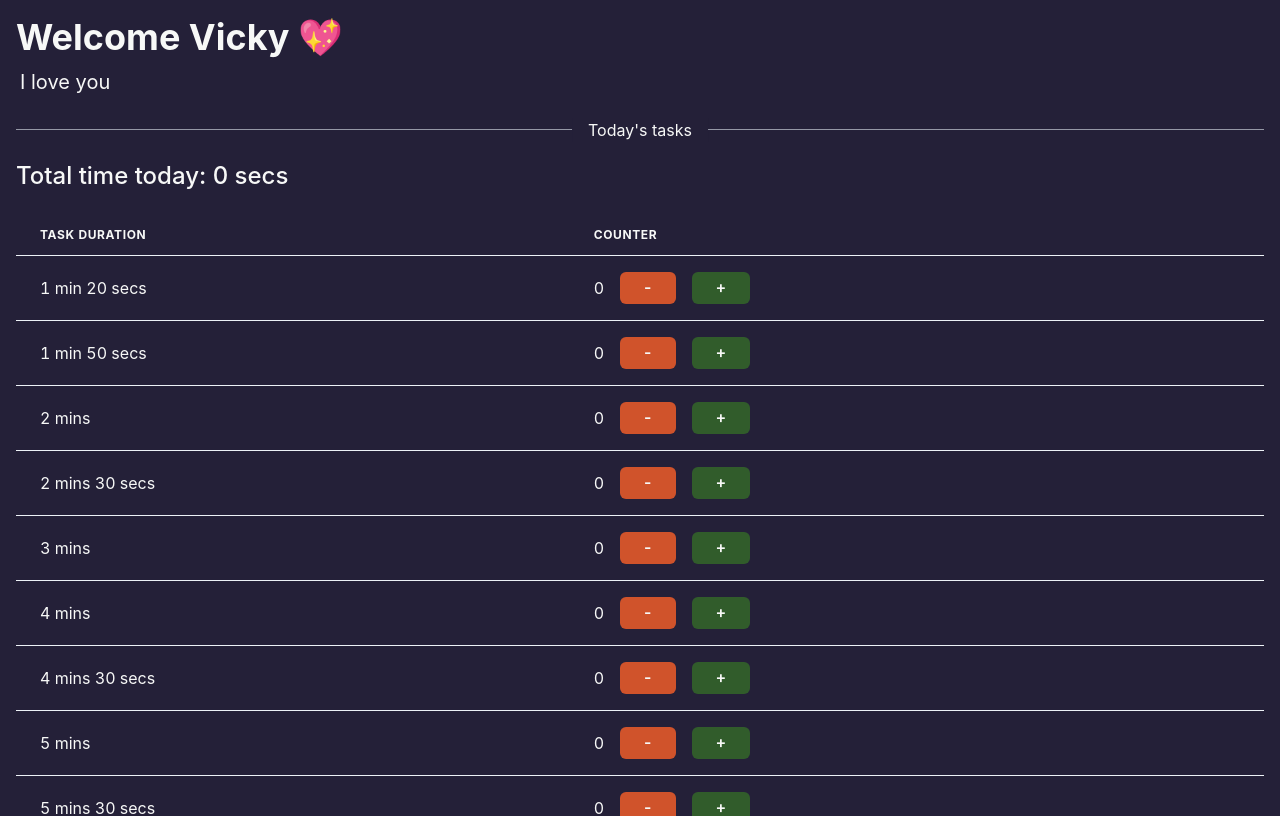
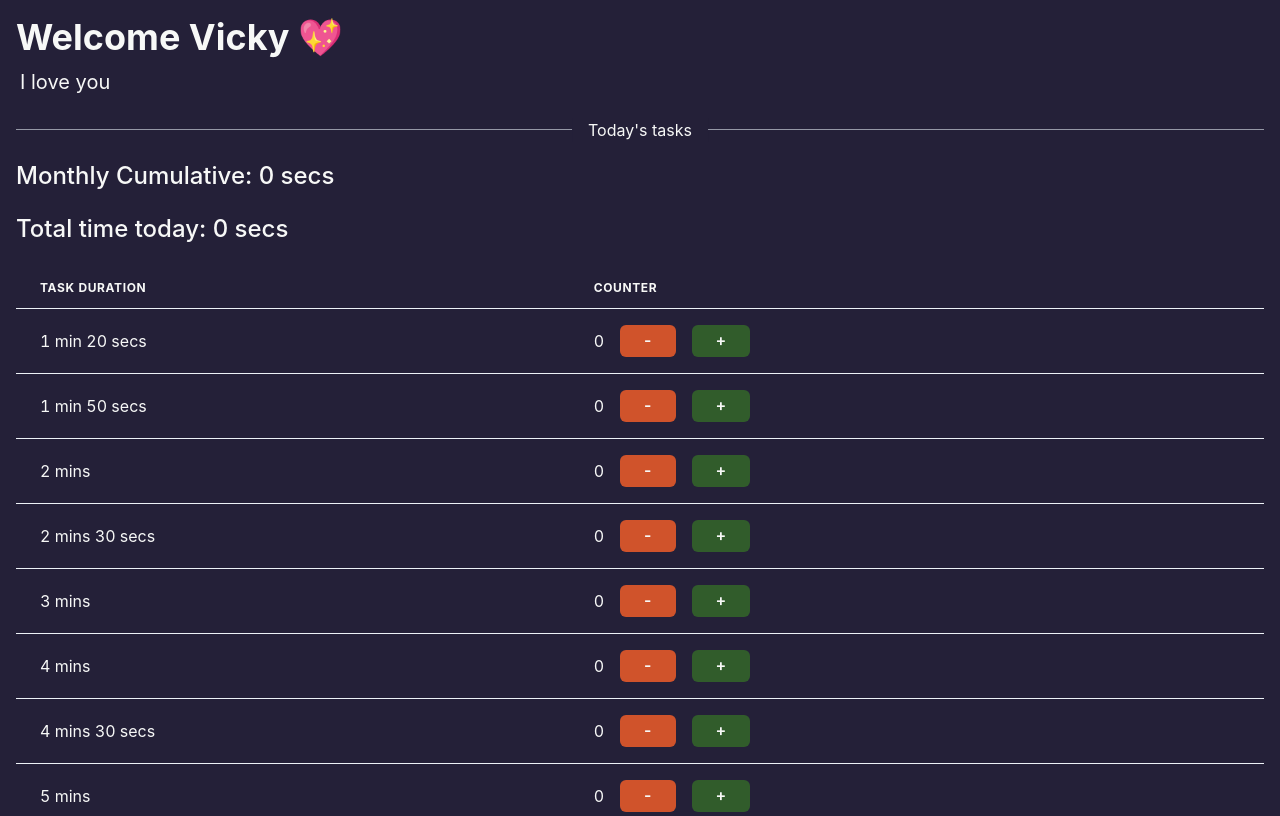
Before and after one commit to TheAce74/TaskTabulator, a React (Vite) app: page / in a window 1280 px wide. Shown: the top 816 px of the page. Built offline with nearby package versions, Linux system fonts and the light colour scheme.

Commit message:
feat: added monthly cumulative feature

```diff
--- a/package.json
+++ b/package.json
@@ -1,7 +1,7 @@
 {
   "name": "tasktabulator",
   "private": true,
-  "version": "1.0.0",
+  "version": "1.1.0",
   "type": "module",
   "scripts": {
     "dev": "vite --port=4000",
--- a/src/App.tsx
+++ b/src/App.tsx
@@ -8,6 +8,7 @@ import { getItem, setItem } from "./utils/localStorage";
 import { getCustomToday } from "./utils/getCustomToday";
 import { durations } from "./data/durations";
 import PreviousTasksButton from "./components/PreviousTasksButton";
+import MonthlyCumulative from "./components/MonthlyCumulative";
 
 function App() {
   const [tasksList, setTasksList] = useState<Tasks>({});
@@ -65,6 +66,7 @@ function App() {
           <Text align="center">Today's tasks</Text>
         </AbsoluteCenter>
       </Box>
+      <MonthlyCumulative tasksList={tasksList} />
       <CurrentDayTask
         durationsList={tasksList[today]?.durations}
         setDurationsList={setDurationsList}
--- /dev/null
+++ b/src/components/MonthlyCumulative.tsx
@@ -0,0 +1,38 @@
+import { Heading } from "@chakra-ui/react";
+import { Tasks } from "../utils/types";
+import { getKeys } from "../utils/getKeys";
+import { compareDesc, format, parse } from "date-fns";
+import { getCustomToday } from "../utils/getCustomToday";
+import { getCumulative } from "../utils/getCumulative";
+
+type MonthlyCumulativeProps = {
+  tasksList: Tasks;
+};
+
+export default function MonthlyCumulative({
+  tasksList,
+}: MonthlyCumulativeProps) {
+  const tasksListDays = getKeys(tasksList)
+    .map((day) => parse(day, "PPPP", new Date()))
+    .sort(compareDesc);
+  const today = parse(getCustomToday(), "PPPP", new Date());
+  const currentMonthDays = tasksListDays.filter(
+    (day) =>
+      day.getMonth() === today.getMonth() &&
+      day.getFullYear() === today.getFullYear()
+  );
+  const currentMonthTasks = currentMonthDays.reduce(
+    (acc, val) =>
+      Object.assign(acc, {
+        [format(val, "PPPP")]: tasksList[format(val, "PPPP")],
+      }),
+    {}
+  );
+  const cumulative = getCumulative(currentMonthTasks);
+
+  return (
+    <Heading fontSize="2xl" fontWeight={500} mb={6} data-testid="cumulative">
+      Monthly Cumulative: {cumulative}
+    </Heading>
+  );
+}
--- /dev/null
+++ b/src/utils/getCumulative.ts
@@ -0,0 +1,21 @@
+import { getDuration } from "./getDuration";
+import { getKeys } from "./getKeys";
+import { getTotal } from "./getTotal";
+import { Tasks } from "./types";
+
+const getCumulative = (tasks: Tasks) => {
+  const tasksDays = getKeys(tasks);
+
+  if (tasksDays.length !== 0) {
+    return getDuration(
+      Object.keys(tasksDays).reduce(
+        (acc, val) => acc + getTotal(tasks[tasksDays[Number(val)]].durations),
+        0
+      )
+    );
+  } else {
+    return "0 secs";
+  }
+};
+
+export { getCumulative };
```
Also changed, not shown: 1 other file (tests, documents, lock files or other folders).
